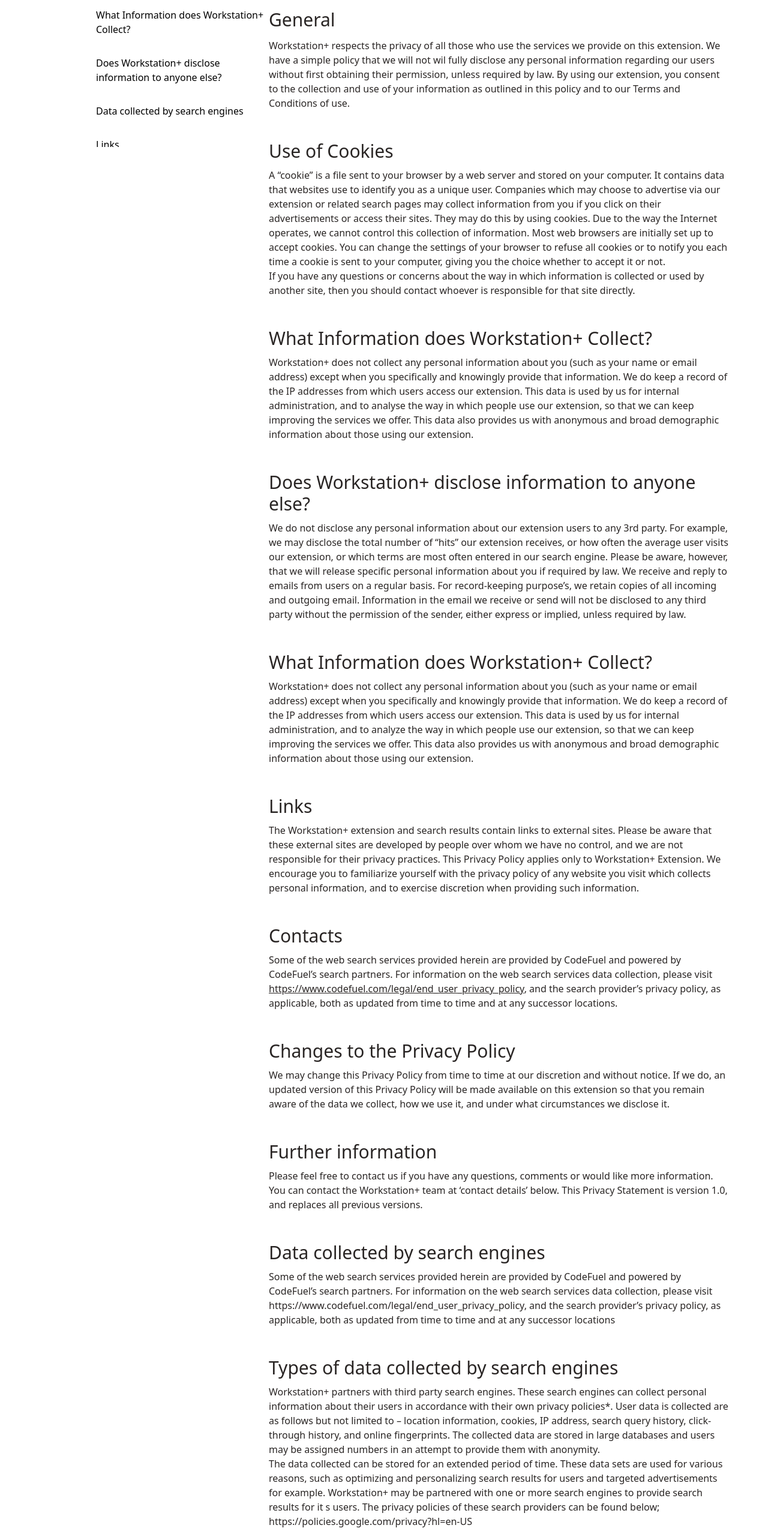
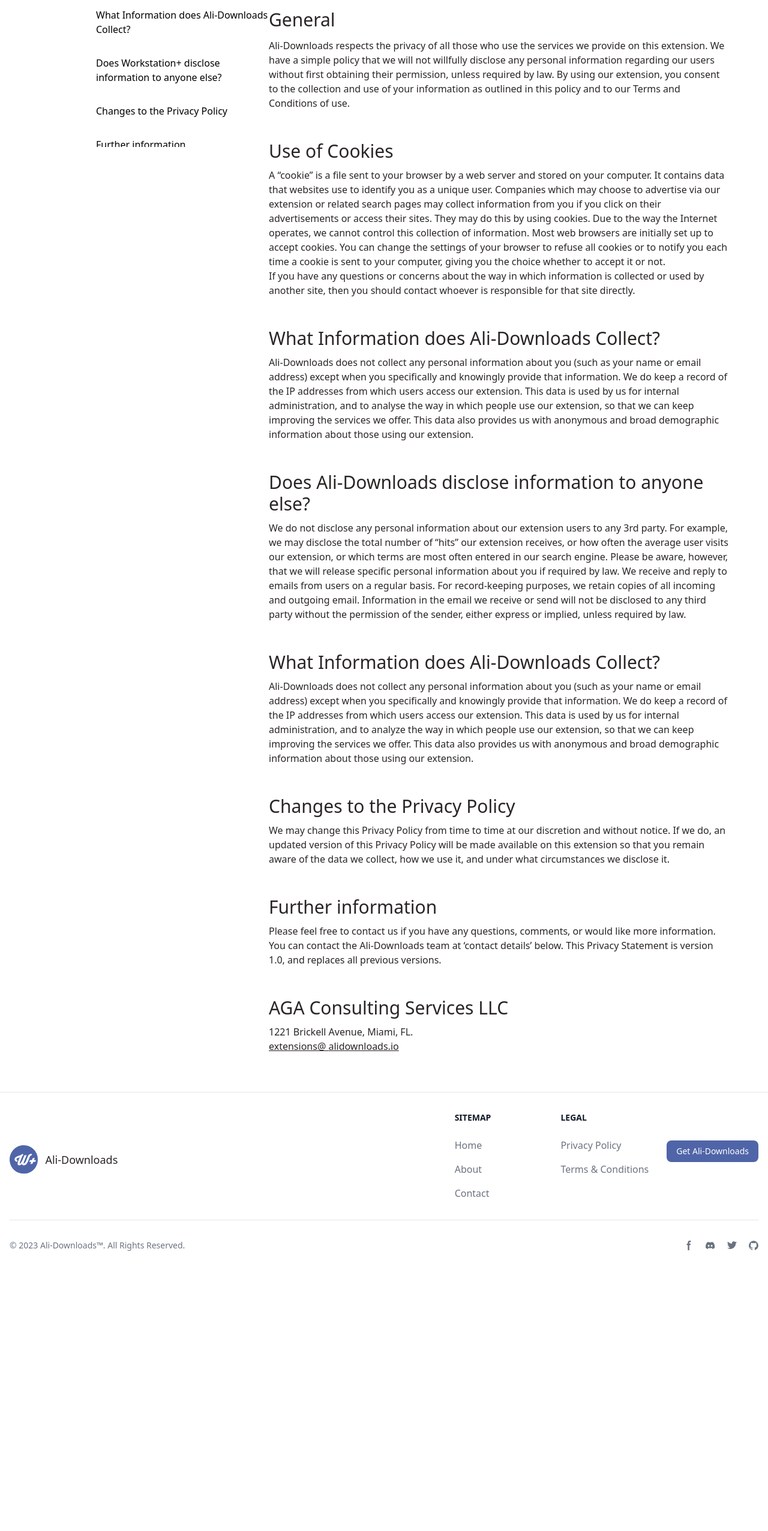
Before and after one commit to Ika1009/AliDownloads, a browser extension: page website/index2.html in a window 1280 px wide. Shown: the part 240-2792 px from the top of the page at 60% size. After the commit the page ends 2358 px from the top, so only its background shows below. Drawn offline with Linux system fonts and the light colour scheme.

Commit message:
finished privacy policy

```diff
--- a/website/index2.html
+++ b/website/index2.html
@@ -93,27 +93,11 @@
         <li class="relative hover:underline cursor-pointer py-4 transition duration-300 ease-in-out "
           onclick="selectItem(this)">
           <a href="#what">What Information
-            does Workstation+ Collect?</a>
+            does Ali-Downloads Collect?</a>
         </li>
         <li class="relative hover:underline cursor-pointer py-4 transition duration-300 ease-in-out "
           onclick="selectItem(this)">
           <a href="#does">Does Workstation+ disclose information to anyone else?</a>
-        </li>
-        <li class="relative hover:underline cursor-pointer py-4 transition duration-300 ease-in-out "
-          onclick="selectItem(this)">
-          <a href="#data">Data collected by search engines</a>
-        </li>
-        <li class="relative hover:underline cursor-pointer py-4 transition duration-300 ease-in-out "
-          onclick="selectItem(this)">
-          <a href="#links">Links</a>
-        </li>
-        <li class="relative hover:underline cursor-pointer py-4 transition duration-300 ease-in-out "
-          onclick="selectItem(this)">
-          <a href="#contacts">Contacts</a>
-        </li>
-        <li class="relative hover:underline cursor-pointer py-4 transition duration-300 ease-in-out "
-          onclick="selectItem(this)">
-          <a href="#Typess">Types of data collected by search engines</a>
         </li>
         <li class="relative hover:underline cursor-pointer py-4 transition duration-300 ease-in-out "
           onclick="selectItem(this)">
@@ -140,140 +124,61 @@
         <div class="text-center text-stone-800 text-5xl font-medium">Privacy Policy</div>
       </div>
       <div class="flex-col justify-center items-start gap-[50px] flex">
-        <div id="general" class=" flex-col justify-center items-start gap-[13px] flex">
+        <div id="general" class="flex-col justify-center items-start gap-[13px] flex">
           <div class="self-stretch text-stone-800 text-3xl font-medium ">General</div>
-          <div class="self-stretch text-stone-800 text-md font-normal ">Workstation+ respects the privacy of all those
-            who
-            use the services we provide on this extension. We have a simple policy that we will not wil fully disclose
-            any
-            personal information regarding our users without first obtaining their permission, unless required by law.
-            By
-            using our extension, you consent to the collection and use of your information as outlined in this policy
-            and
-            to our Terms and Conditions of use.</div>
+          <div class="self-stretch text-stone-800 text-md font-normal ">
+            Ali-Downloads respects the privacy of all those who use the services we provide on this extension. We have a simple policy that we will not willfully disclose any personal information regarding our users without first obtaining their permission, unless required by law. By using our extension, you consent to the collection and use of your information as outlined in this policy and to our Terms and Conditions of use.
+          </div>
         </div>
-        <div id="cookies" class=" flex-col justify-start items-start gap-2.5 flex">
+        <div id="cookies" class="flex-col justify-start items-start gap-2.5 flex">
           <div class="self-stretch text-stone-800 text-3xl font-medium ">Use of Cookies</div>
-          <div class="self-stretch text-stone-800 text-md font-normal ">A “cookie” is a file sent to your browser by a
-            web
-            server and stored on your computer. It contains data that websites use to identify you as a unique user.
-            Companies which may choose to advertise via our extension or related search pages may collect information
-            from
-            you if you click on their advertisements or access their sites. They may do this by using cookies. Due to
-            the
-            way the Internet operates, we cannot control this collection of information. Most web browsers are initially
-            set up to accept cookies. You can change the settings of your browser to refuse all cookies or to notify you
-            each time a cookie is sent to your computer, giving you the choice whether to accept it or not.<br />If you
-            have any questions or concerns about the way in which information is collected or used by another site, then
-            you should contact whoever is responsible for that site directly.</div>
+          <div class="self-stretch text-stone-800 text-md font-normal ">
+            A “cookie” is a file sent to your browser by a web server and stored on your computer. It contains data that websites use to identify you as a unique user. Companies which may choose to advertise via our extension or related search pages may collect information from you if you click on their advertisements or access their sites. They may do this by using cookies. Due to the way the Internet operates, we cannot control this collection of information. Most web browsers are initially set up to accept cookies. You can change the settings of your browser to refuse all cookies or to notify you each time a cookie is sent to your computer, giving you the choice whether to accept it or not.<br />If you have any questions or concerns about the way in which information is collected or used by another site, then you should contact whoever is responsible for that site directly.
+          </div>
         </div>
-        <div id="what" class=" flex-col justify-start items-start gap-2.5 flex">
-          <div class="self-stretch text-stone-800 text-3xl font-medium ">What Information does Workstation+ Collect?
+        <div id="what" class="flex-col justify-start items-start gap-2.5 flex">
+          <div class="self-stretch text-stone-800 text-3xl font-medium ">What Information does Ali-Downloads Collect?</div>
+          <div class="self-stretch text-stone-800 text-md font-normal ">
+            Ali-Downloads does not collect any personal information about you (such as your name or email address) except when you specifically and knowingly provide that information. We do keep a record of the IP addresses from which users access our extension. This data is used by us for internal administration, and to analyse the way in which people use our extension, so that we can keep improving the services we offer. This data also provides us with anonymous and broad demographic information about those using our extension.
           </div>
-          <div class="self-stretch text-stone-800 text-md font-normal ">Workstation+ does not collect any personal
-            information about you (such as your name or email address) except when you specifically and knowingly
-            provide
-            that information. We do keep a record of the IP addresses from which users access our extension. This data
-            is
-            used by us for internal administration, and to analyse the way in which people use our extension, so that we
-            can keep improving the services we offer. This data also provides us with anonymous and broad demographic
-            information about those using our extension.</div>
         </div>
-        <div id="does" class=" flex-col justify-start items-start gap-2.5 flex">
-          <div class="self-stretch text-stone-800 text-3xl font-medium ">Does Workstation+ disclose information to
-            anyone
-            else?</div>
-          <div class="self-stretch text-stone-800 text-md font-normal ">We do not disclose any personal information
-            about
-            our extension users to any 3rd party. For example, we may disclose the total number of “hits” our extension
-            receives, or how often the average user visits our extension, or which terms are most often entered in our
-            search engine. Please be aware, however, that we will release specific personal information about you if
-            required by law. We receive and reply to emails from users on a regular basis. For record-keeping purpose’s,
-            we retain copies of all incoming and outgoing email. Information in the email we receive or send will not be
-            disclosed to any third party without the permission of the sender, either express or implied, unless
-            required
-            by law.</div>
+        <div id="does" class="flex-col justify-start items-start gap-2.5 flex">
+          <div class="self-stretch text-stone-800 text-3xl font-medium ">Does Ali-Downloads disclose information to anyone else?</div>
+          <div class="self-stretch text-stone-800 text-md font-normal ">
+            We do not disclose any personal information about our extension users to any 3rd party. For example, we may disclose the total number of “hits” our extension receives, or how often the average user visits our extension, or which terms are most often entered in our search engine. Please be aware, however, that we will release specific personal information about you if required by law. We receive and reply to emails from users on a regular basis. For record-keeping purposes, we retain copies of all incoming and outgoing email. Information in the email we receive or send will not be disclosed to any third party without the permission of the sender, either express or implied, unless required by law.
+          </div>
         </div>
-        <div id="collect" class=" flex-col justify-center items-start gap-2.5 flex">
-          <div class="self-stretch text-stone-800 text-3xl font-medium ">What Information does Workstation+ Collect?
+        <div id="collect" class="flex-col justify-center items-start gap-2.5 flex">
+          <div class="self-stretch text-stone-800 text-3xl font-medium ">What Information does Ali-Downloads Collect?</div>
+          <div class="self-stretch text-stone-800 text-md font-normal ">
+            Ali-Downloads does not collect any personal information about you (such as your name or email address) except when you specifically and knowingly provide that information. We do keep a record of the IP addresses from which users access our extension. This data is used by us for internal administration, and to analyze the way in which people use our extension, so that we can keep improving the services we offer. This data also provides us with anonymous and broad demographic information about those using our extension.
           </div>
-          <div class="self-stretch text-stone-800 text-md font-normal ">Workstation+ does not collect any personal
-            information about you (such as your name or email address) except when you specifically and knowingly
-            provide
-            that information. We do keep a record of the IP addresses from which users access our extension. This data
-            is
-            used by us for internal administration, and to analyze the way in which people use our extension, so that we
-            can keep improving the services we offer. This data also provides us with anonymous and broad demographic
-            information about those using our extension.</div>
-        </div>
-        <div id="links" class=" flex-col justify-start items-start gap-2.5 flex">
-          <div class="self-stretch text-stone-800 text-3xl font-medium ">Links</div>
-          <div class="self-stretch text-stone-800 text-md font-normal ">The Workstation+ extension and search results
-            contain links to external sites. Please be aware that these external sites are developed by people over whom
-            we have no control, and we are not responsible for their privacy practices. This Privacy Policy applies only
-            to Workstation+ Extension. We encourage you to familiarize yourself with the privacy policy of any website
-            you
-            visit which collects personal information, and to exercise discretion when providing such information.</div>
-        </div>
-        <div id="contacts" class=" flex-col justify-start items-start gap-2.5 flex">
-          <div class="self-stretch text-stone-800 text-3xl font-medium ">Contacts</div>
-          <div class="self-stretch"><span class="text-stone-800 text-md font-normal">Some of the web search services
-              provided herein are provided by CodeFuel and powered by CodeFuel’s search partners. For information on the
-              web search services data collection, please visit </span><span
-              class="text-stone-800 text-md font-normal underline ">https://www.codefuel.com/legal/end_user_privacy_policy</span><span
-              class="text-stone-800 text-md font-normal ">, and the search provider’s privacy policy, as applicable,
-              both
-              as updated from time to time and at any successor locations.</span></div>
         </div>
         <div id="Changes" class=" flex-col justify-start items-start gap-2.5 flex">
           <div class="self-stretch text-stone-800 text-3xl font-medium ">Changes to the Privacy Policy</div>
-          <div class="self-stretch text-stone-800 text-md font-normal ">We may change this Privacy Policy from time to
-            time at our discretion and without notice. If we do, an updated version of this Privacy Policy will be made
-            available on this extension so that you remain aware of the data we collect, how we use it, and under what
-            circumstances we disclose it.</div>
+          <div class="self-stretch text-stone-800 text-md font-normal ">
+            We may change this Privacy Policy from time to time at our discretion and without notice. If we do, an updated version of this Privacy Policy will be made available on this extension so that you remain aware of the data we collect, how we use it, and under what circumstances we disclose it.
+          </div>
         </div>
         <div id="information" class=" flex-col justify-start items-start gap-2.5 flex">
           <div class="self-stretch text-stone-800 text-3xl font-medium ">Further information</div>
-          <div class="self-stretch text-stone-800 text-md font-normal ">Please feel free to contact us if you have any
-            questions, comments or would like more information. You can contact the Workstation+ team at ‘contact
-            details’
-            below. This Privacy Statement is version 1.0, and replaces all previous versions.</div>
-        </div>
-        <div id="data" class=" flex-col justify-start items-start gap-2.5 flex">
-          <div class="self-stretch text-stone-800 text-3xl font-medium ">Data collected by search engines</div>
-          <div class="self-stretch text-stone-800 text-md font-normal ">Some of the web search services provided herein
-            are provided by CodeFuel and powered by CodeFuel’s search partners. For information on the web search
-            services
-            data collection, please visit https://www.codefuel.com/legal/end_user_privacy_policy, and the search
-            provider’s privacy policy, as applicable, both as updated from time to time and at any successor locations
-          </div>
-        </div>
-        <div id="Typess" class=" flex-col justify-start items-start gap-2.5 flex">
-          <div class="self-stretch text-stone-800 text-3xl font-medium ">Types of data collected by search engines</div>
-          <div class="self-stretch"><span class="text-stone-800 text-md font-normal ">Workstation+ partners with third
-              party search engines. These search engines can collect personal information about their users in
-              accordance
-              with their own privacy policies*. User data is collected are as follows but not limited to – location
-              information, cookies, IP address, search query history, click-through history, and online fingerprints.
-              The
-              collected data are stored in large databases and users may be assigned numbers in an attempt to provide
-              them
-              with anonymity.<br />The data collected can be stored for an extended period of time. These data sets are
-              used for various reasons, such as optimizing and personalizing search results for users and targeted
-              advertisements for example. Workstation+ may be partnered with one or more search engines to provide
-              search
-              results for it s users. The privacy policies of these search providers can be found
-              below;<br />https://policies.google.com/privacy?hl=en-US<br /></span><span
-              class="text-stone-800 text-md font-normal underline ">https://privacy.microsoft.com/en-gb/privacystatement<br /></span><span
-              class="text-stone-800 text-md font-normal underline ">https://www.verizonmedia.com/policies/sg/en/verizonmedia/privacy/index.html<br /></span><span
-              class="text-stone-800 text-md font-normal underline ">https://www.ask.com/privacy?qo=footerLinks</span>
+          <div class="self-stretch text-stone-800 text-md font-normal ">
+            Please feel free to contact us if you have any questions, comments, or would like more information. You can contact the Ali-Downloads team at ‘contact details’ below. This Privacy Statement is version 1.0, and replaces all previous versions.
           </div>
         </div>
         <div id="AGA" class=" flex-col justify-start items-start gap-2.5 flex">
           <div class="self-stretch text-stone-800 text-3xl font-medium ">AGA Consulting Services LLC</div>
-          <div class="self-stretch"><span class="text-stone-800 text-md font-normal ">1221 Brickel Avenue, Miami,
-              FL.<br /></span><span class="text-stone-800 text-md font-normal underline ">extensions@f</span><span
-              class="text-stone-800 text-md font-normal underline ">acebase.io</span></div>
+          <div class="self-stretch">
+            <span class="text-stone-800 text-md font-normal ">
+              1221 Brickell Avenue, Miami, FL.<br />
+            </span>
+            <span class="text-stone-800 text-md font-normal underline ">
+              extensions@
+            </span>
+            <span class="text-stone-800 text-md font-normal underline ">
+              alidownloads.io
+            </span>
+          </div>
         </div>
       </div>
     </div>
@@ -282,13 +187,15 @@
 
 
 
-  <footer class="bg-white dark:bg-custom-black dark:border-t border-t-[0.5px] dark:border-t-gray-700 z-20">
+  <!-- footer -->
+
+  <footer class="bg-white dark:bg-custom-black dark:border-t border-t-[0.5px] dark:border-t-gray-700">
     <div class="mx-auto w-full max-w-screen-xl p-4 py-6 lg:py-8">
       <div class="md:flex md:justify-between">
         <div class="mb-6 md:mb-0  md:pt-14 pt-0">
           <a href="#home" class="flex items-center justify-center">
-            <img src="Resources/logo.svg" class="h-12 mr-3" alt="Workstation+ Logo" />
-            <span class="dark:text-white text-stone-800 text-3xl hover:underline">Workstation+</span>
+            <img src="Resources/logo.svg" class="h-12 mr-3" alt="Ali-Downloads Logo" />
+            <span class="dark:text-white text-stone-800 text-lg hover:underline">Ali-Downloads</span>
           </a>
         </div>
         <div class="grid grid-cols-2 gap-8 sm:gap-6 sm:grid-cols-3">
@@ -296,13 +203,13 @@
             <h2 class="mb-6 text-sm font-semibold text-gray-900 uppercase dark:text-white">SiteMap</h2>
             <ul class="text-gray-500 dark:text-gray-400 font-medium">
               <li class="mb-4">
-                <a href="index.html" class="hover:underline">Home</a>
+                <a href="#home" class="hover:underline">Home</a>
               </li>
               <li class="mb-4">
-                <a href="index.html#about" class="hover:underline">About</a>
+                <a href="#about" class="hover:underline">About</a>
               </li>
               <li>
-                <a href="index.html#contact" class="hover:underline">Contact</a>
+                <a href="#contact" class="hover:underline">Contact</a>
               </li>
             </ul>
           </div>
@@ -310,24 +217,24 @@
             <h2 class="mb-6 text-sm font-semibold text-gray-900 uppercase dark:text-white">Legal</h2>
             <ul class="text-gray-500 dark:text-gray-400 font-medium">
               <li class="mb-4">
-                <a href="index2.html" class="hover:underline">Privacy Policy</a>
+                <a href="#" class="hover:underline">Privacy Policy</a>
               </li>
               <li>
-                <a href="#" class="hover:underline">Terms &amp; Conditions</a>
+                <a href="index2.html" class="hover:underline">Terms &amp; Conditions</a>
               </li>
             </ul>
           </div>
           <div class="pt-0 md:pt-12">
             <button type="button"
               class="text-white bg-custom-purple hover:bg-slate-600 focus:ring-4 focus:outline-none focus:ring-purple-300 font-medium rounded-lg text-sm px-4 py-2 text-center mr-3 md:mr-0 dark:bg-custom-purple dark:hover:bg-slate-600 dark:focus:ring-slate-700">Get
-              Workstation+</button>
+              Ali-Downloads</button>
           </div>
         </div>
       </div>
       <hr class="my-6 border-gray-200 sm:mx-auto dark:border-gray-700 lg:my-8" />
       <div class="sm:flex sm:items-center sm:justify-between">
         <span class="text-sm text-gray-500 sm:text-center dark:text-gray-400">© 2023 <a href="index.html"
-            class="hover:underline">Workstation+™</a>. All Rights Reserved.
+            class="hover:underline">Ali-Downloads™</a>. All Rights Reserved.
         </span>
         <div class="flex mt-4 space-x-5 sm:justify-center sm:mt-0">
           <a href="#" class="text-gray-500 hover:text-gray-900 dark:hover:text-white">
```
